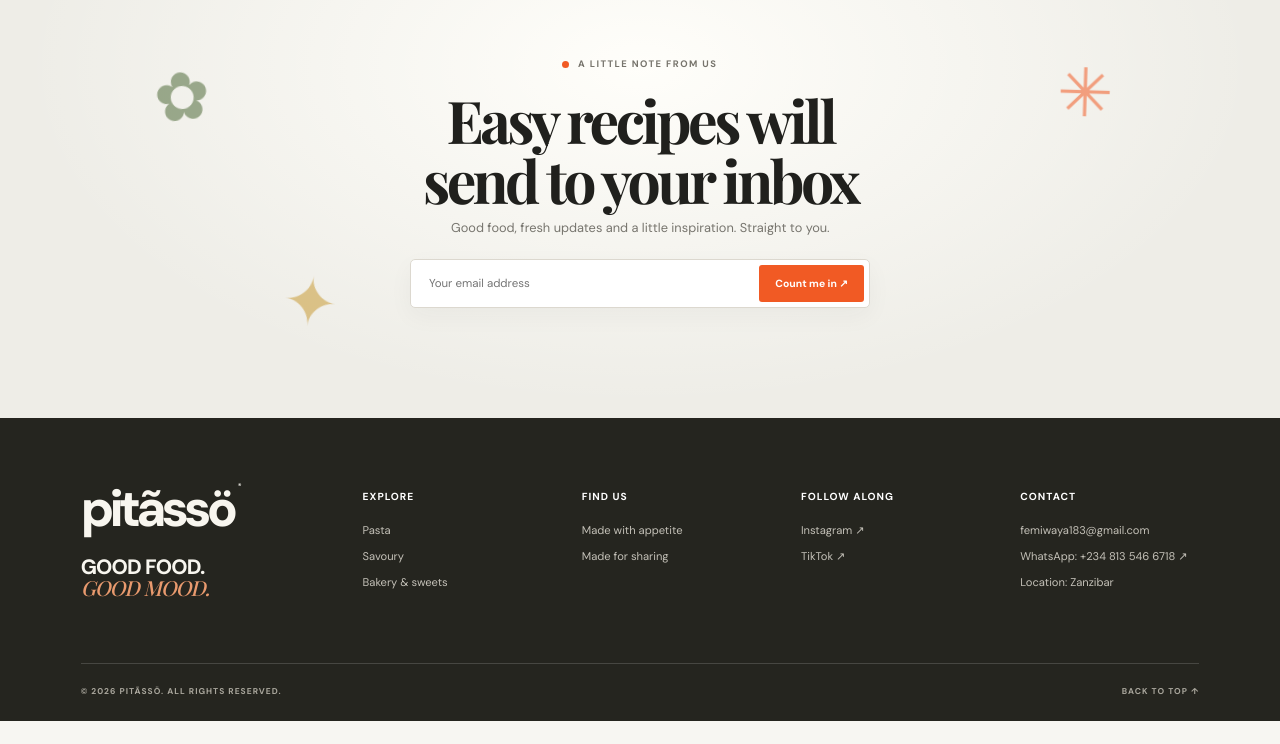
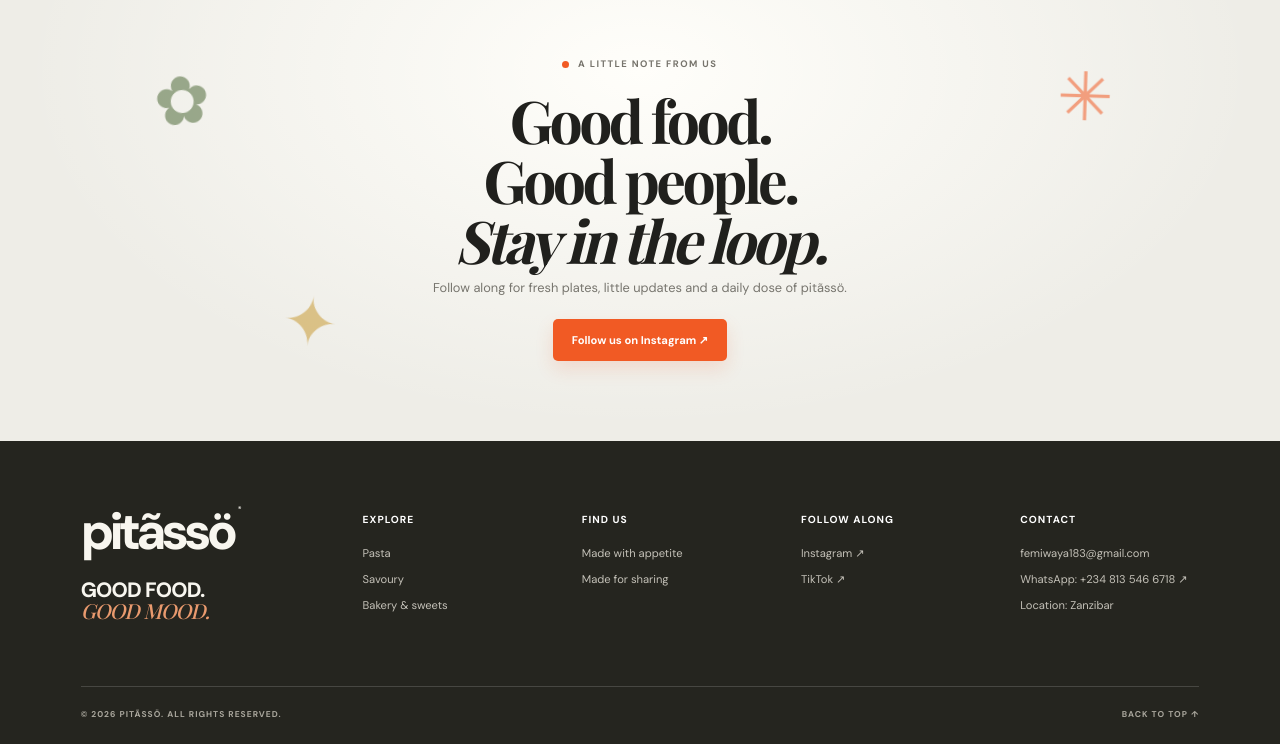
Before and after one commit to Bloody-noodles/patisso, a Next.js app: page / in a window 1280 px wide. Shown: the part 7895-8639 px from the top of the page. Before the commit the page ends 8616 px from the top, so only its background shows below. Built offline with nearby package versions, Linux system fonts and the light colour scheme; a web font is replaced by a local one.

Commit message:
fix: remove fake newsletter signup and improve accessibility

```diff
--- a/app/globals.css
+++ b/app/globals.css
@@ -274,3 +274,9 @@ html{scroll-padding-top:92px}.site-header{position:sticky;top:0}
 @media(prefers-reduced-motion:reduce){.food-marquee-track,.hero-food-image,.hero-food-image img{animation:none!important}.food-marquee{white-space:normal}.food-marquee-track{width:100%;justify-content:center;flex-wrap:wrap;gap:10px 16px}}
 
 .footer-contact a{overflow-wrap:anywhere;}
+
+
+/* Accessibility and honest newsletter CTA */
+.skip-link{position:absolute;top:10px;left:10px;z-index:100;padding:12px 16px;transform:translateY(-160%);background:var(--ink);color:#fff;border-radius:4px;font-size:.8rem;font-weight:700}
+.skip-link:focus{transform:translateY(0);outline:3px solid var(--tomato);outline-offset:3px}
+.newsletter-section .primary-button:focus-visible{outline:2px solid var(--ink);outline-offset:4px}
--- a/components/reference-home.tsx
+++ b/components/reference-home.tsx
@@ -1,6 +1,5 @@
 "use client";
-import { useEffect, useState } from "react";
-import type { FormEvent } from "react";
+import { useEffect } from "react";
 const groups = [
 {id:"pasta",label:"THE MAIN EVENT",title:"Pasta, with passion.",intro:"Twirl into the good stuff. There's always room for one more plate.",items:[
 ["Roman Carbonara","Silky parmesan, crisp pancetta and black pepper.","https://commons.wikimedia.org/wiki/Special:FilePath/Classic-spaghetti-carbonara.jpg?width=1200"],
@@ -63,15 +62,13 @@ useEffect(()=>{
   sections.forEach((section)=>navObserver.observe(section));
   return ()=>{observer.disconnect();navObserver.disconnect();};
 },[]);
-const[email,setEmail]=useState("");const[msg,setMsg]=useState("");
-function submit(e:FormEvent<HTMLFormElement>){e.preventDefault();if(!email.trim())return;setMsg("Thanks — the pitãssö mailing list is coming soon.");setEmail("");}
 return <main className="reference-site" id="top">
 <header className="site-header"><a className="wordmark" href="#top">pitãssö<span>®</span></a><nav className="site-nav" aria-label="Main navigation"><a href="#pasta">Pasta</a><a href="#savoury">Savoury</a><a href="#bakery">Bakery & sweets</a><a href="#story">Our story</a><a href="#contact">Contact</a></nav><a className="header-cta" href="#plate">Explore food ↗</a></header>
-<section className="hero"><div className="hero-copy"><p className="eyebrow"><span className="eyebrow-dot"/> GOOD FOOD. GOOD MOOD.</p><h1>Take a taste.<br/>Come join us.</h1><p className="hero-description">Life is so endlessly delicious. Find your favourite forkful, make a little mess, and stay for one more bite.</p><a className="primary-button" href="#plate">Explore the menu ↗</a><div className="hero-footnote"><span>PASTA FIRST. ALWAYS ROOM FOR MORE.</span><span>01 / 04</span></div></div><div className="hero-food"><div className="hero-food-image"><img src="https://images.unsplash.com/photo-1612874742237-6526221588e3?auto=format&fit=crop&w=1600&q=92" alt="A generous plate of pasta" fetchPriority="high" decoding="async"/></div><span className="food-caption food-caption--top">FRESHLY MADE<br/>WITH APPETITE</span><span className="food-caption food-caption--bottom">THE PASTA<br/>IS CALLING</span></div><span className="floating-garnish garnish-tomato">✳</span><span className="floating-garnish garnish-leaf">✿</span><span className="floating-garnish garnish-pepper">✳</span><div className="hero-scroll">SCROLL TO GET A TASTE ↓</div></section>
+<section className="hero" id="main-content"><div className="hero-copy"><p className="eyebrow"><span className="eyebrow-dot"/> GOOD FOOD. GOOD MOOD.</p><h1>Take a taste.<br/>Come join us.</h1><p className="hero-description">Life is so endlessly delicious. Find your favourite forkful, make a little mess, and stay for one more bite.</p><a className="primary-button" href="#plate">Explore the menu ↗</a><div className="hero-footnote"><span>PASTA FIRST. ALWAYS ROOM FOR MORE.</span><span>01 / 04</span></div></div><div className="hero-food"><div className="hero-food-image"><img src="https://images.unsplash.com/photo-1612874742237-6526221588e3?auto=format&fit=crop&w=1600&q=92" alt="A generous plate of pasta" fetchPriority="high" decoding="async"/></div><span className="food-caption food-caption--top">FRESHLY MADE<br/>WITH APPETITE</span><span className="food-caption food-caption--bottom">THE PASTA<br/>IS CALLING</span></div><span className="floating-garnish garnish-tomato">✳</span><span className="floating-garnish garnish-leaf">✿</span><span className="floating-garnish garnish-pepper">✳</span><div className="hero-scroll">SCROLL TO GET A TASTE ↓</div></section>
 <section className="plate-section" id="plate"><div className="section-heading"><p className="eyebrow"><span className="eyebrow-dot"/> A TABLE FULL OF GOOD THINGS</p><h2>What&apos;s on our <em>plate</em></h2><p className="section-subtitle">A little something for every appetite.</p></div><div className="plate-overview">{overview.map(([title,detail,href,image],i)=><a className="plate-overview-card" href={href} key={title}><div className="plate-overview-image"><img src={image} alt={title} loading="lazy"/><span>0{i+1}</span></div><h3>{title}</h3><p>{detail}</p><b>TAKE A LOOK ↗</b></a>)}</div><span className="plate-flower plate-flower--left">✳</span><span className="plate-flower plate-flower--right">✿</span></section>
-<div className="food-marquee" aria-label="Pasta, good company and something sweet"><div className="food-marquee-track"><span>PASTA MADE WITH PASSION</span><i>✳</i><span>GOOD FOOD, GOOD MOOD</span><i>✿</i><span>ALWAYS ROOM FOR DESSERT</span><i>✳</i><span>PASTA MADE WITH PASSION</span><i>✳</i><span>GOOD FOOD, GOOD MOOD</span><i>✿</i><span>ALWAYS ROOM FOR DESSERT</span></div></div>
+<div className="food-marquee" aria-label="Pasta, good company and something sweet"><div className="food-marquee-track" aria-hidden="true"><span>PASTA MADE WITH PASSION</span><i>✳</i><span>GOOD FOOD, GOOD MOOD</span><i>✿</i><span>ALWAYS ROOM FOR DESSERT</span><i>✳</i><span>PASTA MADE WITH PASSION</span><i>✳</i><span>GOOD FOOD, GOOD MOOD</span><i>✿</i><span>ALWAYS ROOM FOR DESSERT</span></div></div>
 {groups.map((g,i)=><section className={"food-section food-section--"+g.id} id={g.id} key={g.id}><div className="food-section-heading"><p className="eyebrow"><span className="eyebrow-dot"/> {g.label}</p><h2>{g.title}</h2><p>{g.intro}</p></div><div className="food-gallery">{g.items.map(([name,desc,image],j)=><article className="food-card" key={name}><div className="food-card-image"><img src={image} alt={name} loading="lazy"/><span>0{j+1}</span></div><div className="food-card-copy"><p>{g.id==="pasta"?"MADE FOR THE PASTA PEOPLE":g.label}</p><h3>{name}</h3><p>{desc}</p></div></article>)}</div>{i<2&&<div className="food-divider"><span>✳</span><i/><span>✿</span></div>}</section>)}
 <section className="story-section" id="story"><div className="story-image"><img src="https://images.unsplash.com/photo-1551183053-bf91a1d81141?auto=format&fit=crop&w=1200&q=90" alt="Creamy pasta finished with fresh herbs" loading="lazy"/><span className="story-image-note">MADE TO BE<br/>SHARED</span></div><div className="story-copy"><p className="eyebrow"><span className="eyebrow-dot"/> THE PITÃSSÖ FEELING</p><h2>Let&apos;s see<br/>what <em>good</em><br/>food can do.</h2><p className="story-quote">“The best moments have a way of happening around the table.”</p><p className="story-description">A plate passed across the table. One more forkful. A conversation that runs a little longer than planned. That&apos;s the kind of good time we make room for.</p><a className="text-link" href="#newsletter">A seat is waiting ↗</a><div className="story-markers"><span>✳</span><span>✿</span><span>✳</span></div></div></section>
-<section className="newsletter-section" id="newsletter"><span className="newsletter-decor newsletter-decor--one">✿</span><span className="newsletter-decor newsletter-decor--two">✳</span><span className="newsletter-decor newsletter-decor--three">✦</span><p className="eyebrow"><span className="eyebrow-dot"/> A LITTLE NOTE FROM US</p><h2>Easy recipes will<br/>send to your inbox</h2><p className="newsletter-copy">Good food, fresh updates and a little inspiration. Straight to you.</p><form className="newsletter-form" onSubmit={submit}><label className="sr-only" htmlFor="newsletter-email">Your email address</label><input id="newsletter-email" type="email" placeholder="Your email address" value={email} onChange={e=>setEmail(e.target.value)} required/><button type="submit">Count me in ↗</button></form><p className="newsletter-message" aria-live="polite">{msg}</p></section>
-<footer className="site-footer" id="contact"><div className="footer-brand"><a className="wordmark wordmark--footer" href="#top">pitãssö<span>®</span></a><p>GOOD FOOD.<br/><em>GOOD MOOD.</em></p></div><div className="footer-column"><h3>Explore</h3><a href="#pasta">Pasta</a><a href="#savoury">Savoury</a><a href="#bakery">Bakery & sweets</a></div><div className="footer-column"><h3>Find us</h3><span>Made with appetite</span><span>Made for sharing</span></div><div className="footer-column"><h3>Follow along</h3><a href="https://www.instagram.com/rigid_mayor?lqvp=a3dwbmxhYThyaGl2" target="_blank" rel="noopener noreferrer">Instagram ↗</a><a href="https://vm.tiktok.com/ZS9PjaE9CtbNU-Nc38V/" target="_blank" rel="noopener noreferrer">TikTok ↗</a></div><div className="footer-column footer-contact"><h3>Contact</h3><a href="mailto:femiwaya183@gmail.com">femiwaya183@gmail.com</a><a href="https://wa.me/2348135466718" target="_blank" rel="noreferrer">WhatsApp: +234 813 546 6718 ↗</a><span>Location: Zanzibar</span></div><div className="footer-bottom"><span>© 2026 PITÃSSÖ. ALL RIGHTS RESERVED.</span><a href="#top">BACK TO TOP ↑</a></div></footer></main>;
+<section className="newsletter-section" id="newsletter"><span className="newsletter-decor newsletter-decor--one" aria-hidden="true">✿</span><span className="newsletter-decor newsletter-decor--two" aria-hidden="true">✳</span><span className="newsletter-decor newsletter-decor--three" aria-hidden="true">✦</span><p className="eyebrow"><span className="eyebrow-dot"/> A LITTLE NOTE FROM US</p><h2>Good food.<br/>Good people.<br/><em>Stay in the loop.</em></h2><p className="newsletter-copy">Follow along for fresh plates, little updates and a daily dose of pitãssö.</p><a className="primary-button" href="https://www.instagram.com/rigid_mayor?lqvp=a3dwbmxhYThyaGl2" target="_blank" rel="noopener noreferrer">Follow us on Instagram ↗</a></section>
+<footer className="site-footer" id="contact"><div className="footer-brand"><a className="wordmark wordmark--footer" href="#top">pitãssö<span>®</span></a><p>GOOD FOOD.<br/><em>GOOD MOOD.</em></p></div><div className="footer-column"><h3>Explore</h3><a href="#pasta">Pasta</a><a href="#savoury">Savoury</a><a href="#bakery">Bakery & sweets</a></div><div className="footer-column"><h3>Find us</h3><span>Made with appetite</span><span>Made for sharing</span></div><div className="footer-column"><h3>Follow along</h3><a href="https://www.instagram.com/rigid_mayor?lqvp=a3dwbmxhYThyaGl2" target="_blank" rel="noopener noreferrer">Instagram ↗</a><a href="https://vm.tiktok.com/ZS9PjaE9CtbNU-Nc38V/" target="_blank" rel="noopener noreferrer">TikTok ↗</a></div><div className="footer-column footer-contact"><h3>Contact</h3><a href="mailto:femiwaya183@gmail.com">femiwaya183@gmail.com</a><a href="https://wa.me/2348135466718" target="_blank" rel="noopener noreferrer">WhatsApp: +234 813 546 6718 ↗</a><span>Location: Zanzibar</span></div><div className="footer-bottom"><span>© 2026 PITÃSSÖ. ALL RIGHTS RESERVED.</span><a href="#top">BACK TO TOP ↑</a></div></footer></main>;
 }
```
